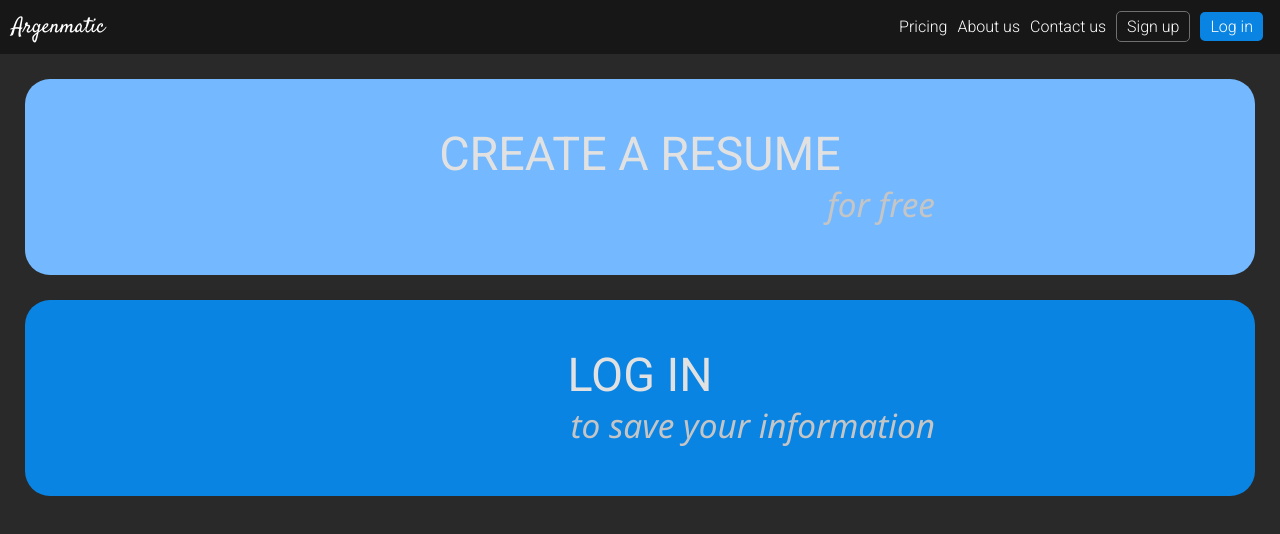
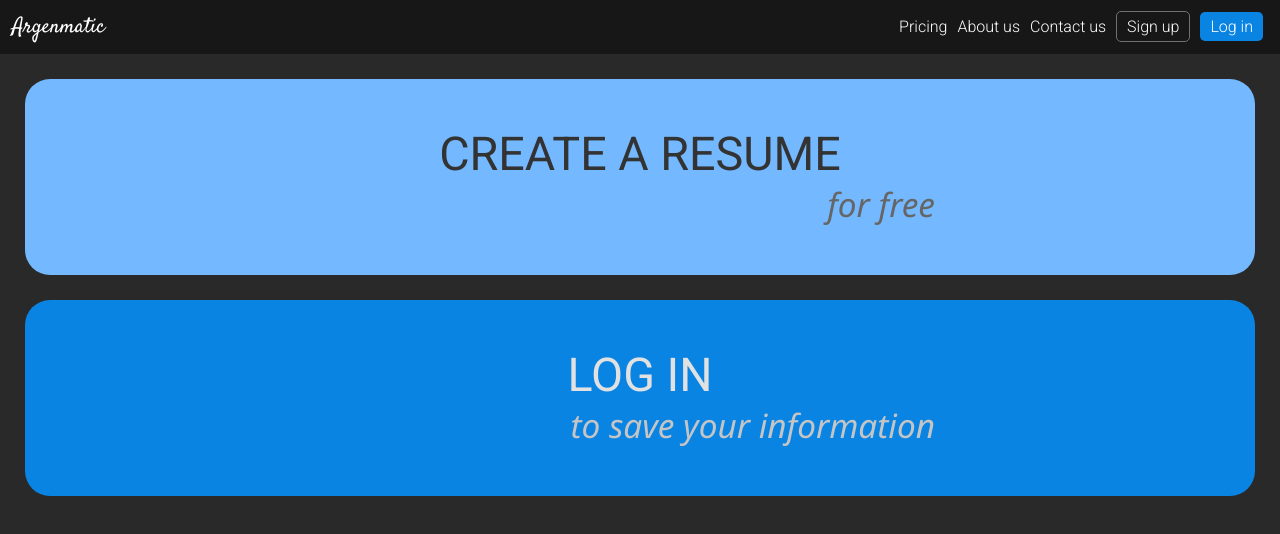
Before and after one commit to ArgentinoGeek/argenmatic, a React (Create React App) app in the folder src/argenmatic-web/: page / in a window 1280 px wide. Shown: the top 534 px of the page. Built offline with nearby package versions, Linux system fonts and the light colour scheme.

Commit message:
Secondary button texts fixed

```diff
--- a/src/argenmatic-web/src/components/JumboButton/JumboButton.jsx
+++ b/src/argenmatic-web/src/components/JumboButton/JumboButton.jsx
@@ -3,8 +3,8 @@ import styles from './JumboButton.module.css';
 const JumboButton = ({destinationUrl, primaryText, secondaryText, isPrimary}) => {
    return (
         <a href={destinationUrl} className={isPrimary ? styles.button : styles.buttonSecondary}>
-            <span className={styles.primaryText}>{primaryText}</span>
-            <span className={styles.secondaryText}>{secondaryText}</span>
+            <span className={isPrimary ? styles.primaryText : styles.primaryTextAlternated}>{primaryText}</span>
+            <span className={isPrimary ? styles.secondaryText : styles.secondaryTextAlternated}>{secondaryText}</span>
         </a>
     );
 }
--- a/src/argenmatic-web/src/components/JumboButton/JumboButton.module.css
+++ b/src/argenmatic-web/src/components/JumboButton/JumboButton.module.css
@@ -44,3 +44,22 @@ a {
 .buttonSecondary:hover {
     background-color: #b7dbff;
 }
+
+.primaryTextAlternated {
+    display: block;
+    color: #333333;
+    text-transform: uppercase;
+    text-align: center;
+    font-family: "Roboto", sans-serif;
+    font-size: 35pt;
+}
+
+.secondaryTextAlternated {
+    display: block;
+    color: #666666;
+    text-transform: lowercase;
+    font-style: italic;
+    text-align: right;
+    font-family: "Segoe UI", sans-serif;
+    font-size: 25pt;
+}
```
